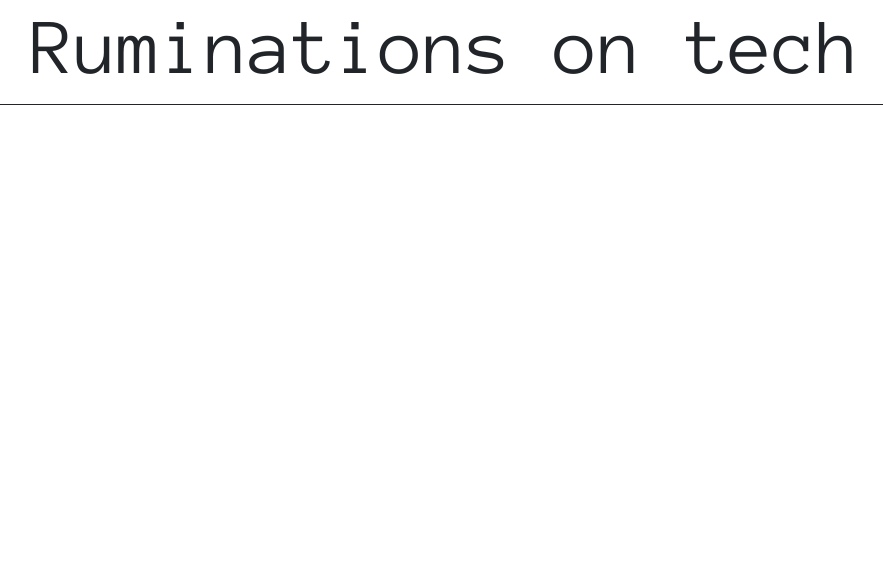
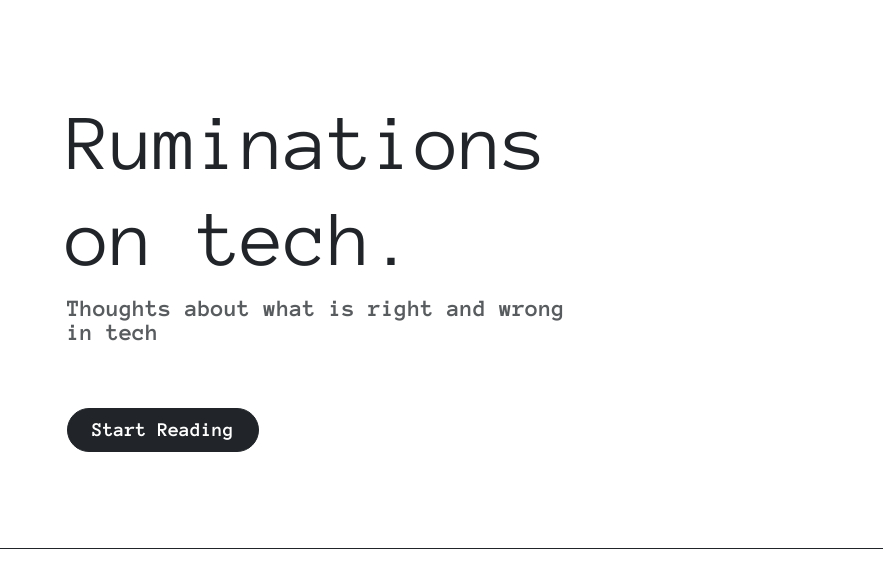
Before and after one commit to sambencivengo/django-blogger, a Django app: page / in a window 1280 px wide. Shown: the part 68-656 px from the top of the page, without its empty margins (51-934 px from the left). Run offline with Django 5.2, Linux system fonts and the light colour scheme.

Commit message:
further updates to css and homepage

```diff
--- a/blogger_project/blogger_app/static/css/main.css
+++ b/blogger_project/blogger_app/static/css/main.css
@@ -17,3 +17,7 @@ body {
   font-style: normal;
   font-family: "Anonymous Pro", monospace;
 }
+
+.fw-700 {
+  font-weight: 700;
+}
--- a/blogger_project/blogger_app/templates/blog/components/splash.html
+++ b/blogger_project/blogger_app/templates/blog/components/splash.html
@@ -1,5 +1,11 @@
 <div class="border-bottom border-1 border-dark">
-  <div class="container">
-    <h1 class="display-1">Ruminations on tech</h1>
+  <div class="container p-5">
+    <div class="row">
+      <div class="col-12 col-md-6 py-1 py-md-5 text-md-start text-center">
+        <h1 class="display-1">Ruminations on tech.</h1>
+        <p class="fs-4 lh-1 text-muted fw-700 pb-5">Thoughts about what is right and wrong in tech</p>
+        <button type="button" class="btn btn-dark rounded-pill fs-5 fw-700 px-4">Start Reading</button>
+      </div>
+    </div>
   </div>
 </div>
```
